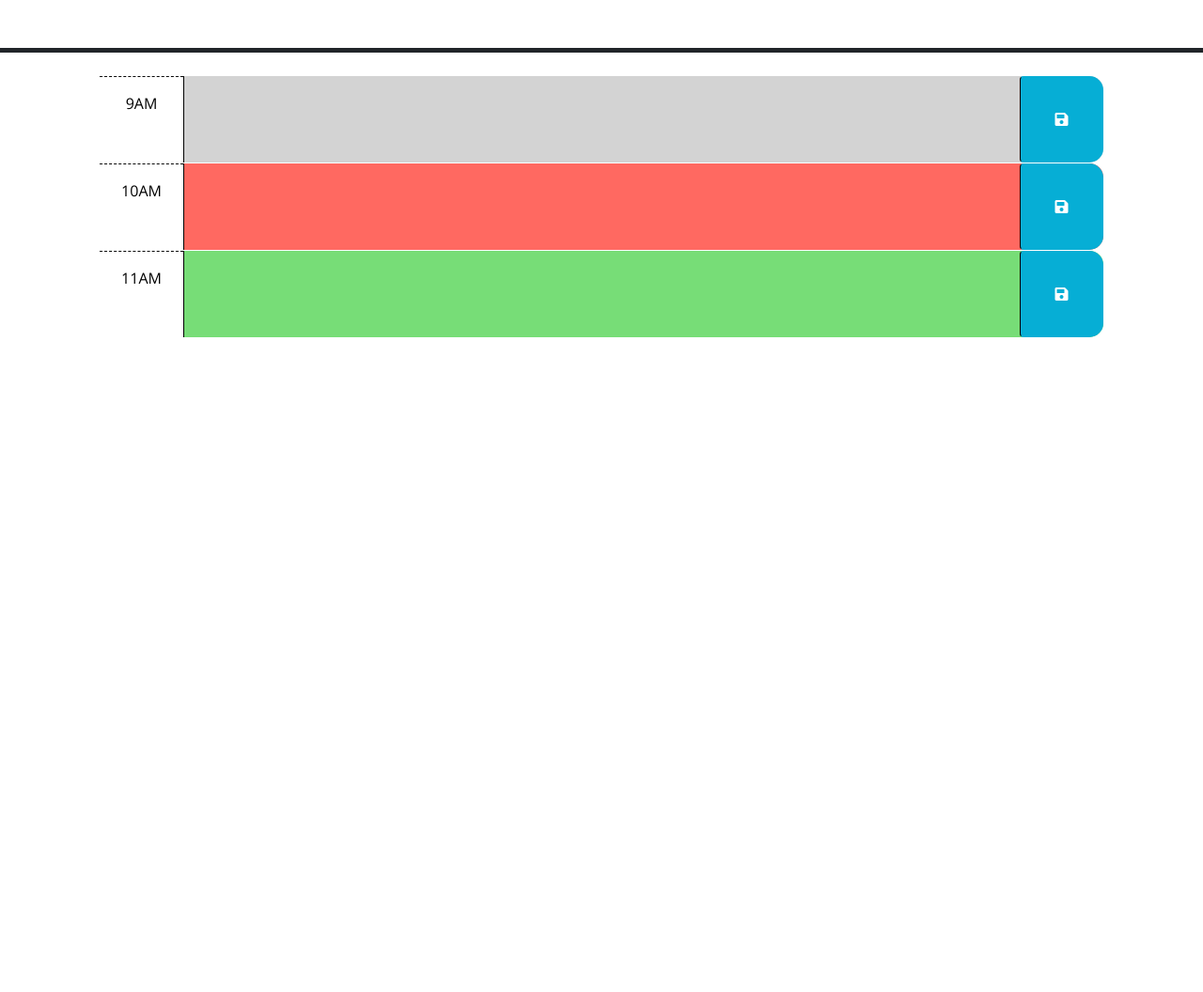
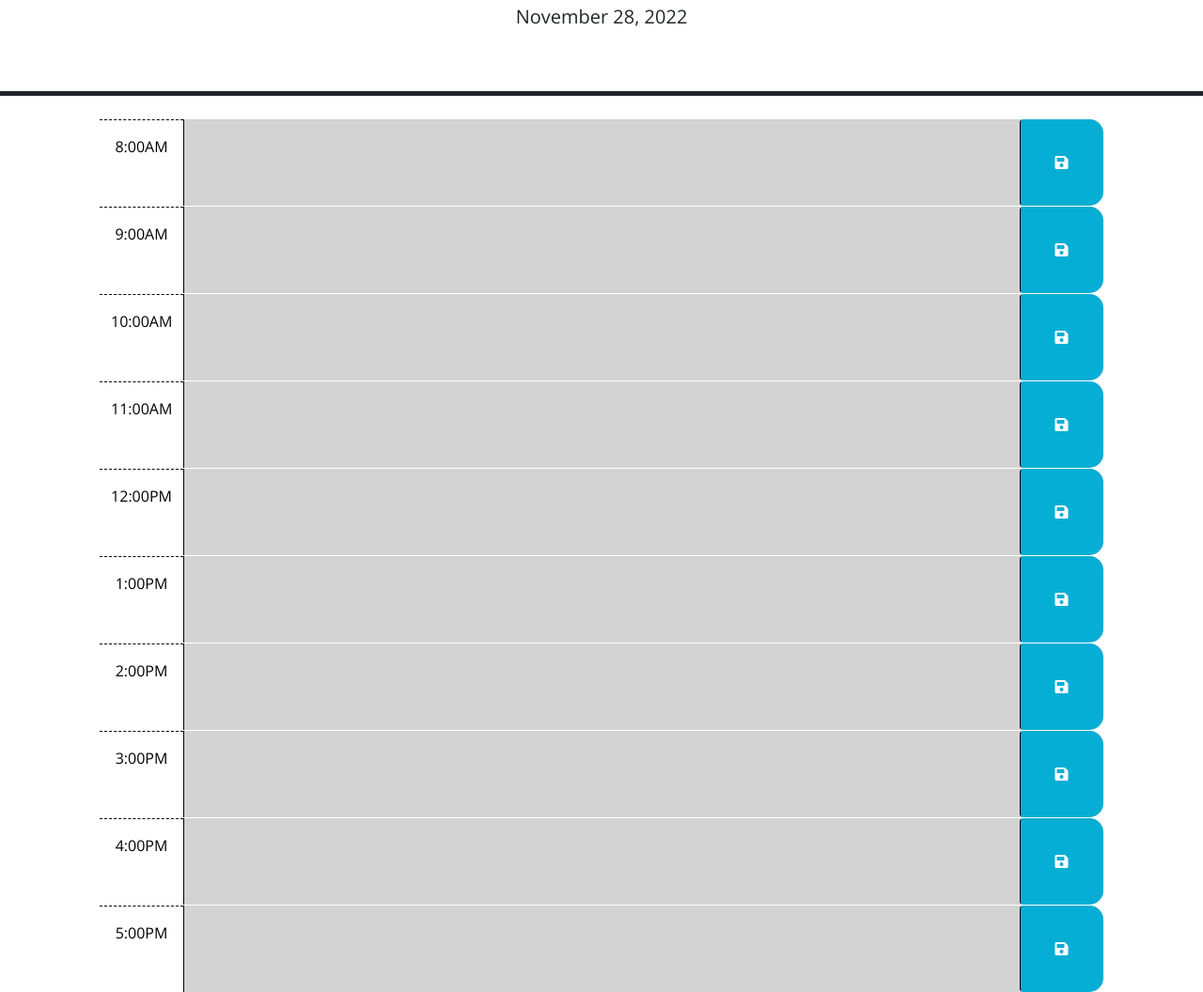
Before and after one commit to bjschoffman/CH5-Work-Day-Scheduler, a plain HTML site: page index.html in a window 1280 px wide. Shown: the part 176-1232 px from the top of the page at 94% size. Before the commit the page ends 800 px from the top, so only its background shows below. Drawn offline with nearby package versions, Linux system fonts and the light colour scheme.

Commit message:
final code

```diff
--- a/index.html
+++ b/index.html
@@ -28,44 +28,89 @@
       <p class="lead">A simple calendar app for scheduling your work day</p>
       <p id="currentDay" class="lead"></p>
     </header>
+
     <div class="container-lg px-5">
-      <!-- Use class for "past", "present", and "future" to apply styles to the
-        time-block divs accordingly. The javascript will need to do this by
-        adding/removing these classes on each div by comparing the hour in the
-        id to the current hour. The html provided below is meant to be an example
-        demonstrating how the css provided can be leveraged to create the
-        desired layout and colors. The html below should be removed or updated
-        in the finished product. Remember to delete this comment once the
-        code is implemented.
-        -->
 
-      <!-- Example of a past time block. The "past" class adds a gray background color. -->
-      <div id="hour-9" class="row time-block past">
-        <div class="col-2 col-md-1 hour text-center py-3">9AM</div>
+      <div id="hour-8" class="row time-block">
+        <div class="col-2 col-md-1 hour text-center py-3">8:00AM</div>
         <textarea class="col-8 col-md-10 description" rows="3"> </textarea>
         <button class="btn saveBtn col-2 col-md-1" aria-label="save">
           <i class="fas fa-save" aria-hidden="true"></i>
         </button>
       </div>
 
-      <!-- Example of a a present time block. The "present" class adds a red background color. -->
-      <div id="hour-10" class="row time-block present">
-        <div class="col-2 col-md-1 hour text-center py-3">10AM</div>
+      <div id="hour-9" class="row time-block">
+        <div class="col-2 col-md-1 hour text-center py-3">9:00AM</div>
         <textarea class="col-8 col-md-10 description" rows="3"> </textarea>
         <button class="btn saveBtn col-2 col-md-1" aria-label="save">
           <i class="fas fa-save" aria-hidden="true"></i>
         </button>
       </div>
 
-      <!-- Example of a future time block. The "future" class adds a green background color. -->
-      <div id="hour-11" class="row time-block future">
-        <div class="col-2 col-md-1 hour text-center py-3">11AM</div>
+      <div id="hour-10" class="row time-block">
+        <div class="col-2 col-md-1 hour text-center py-3">10:00AM</div>
         <textarea class="col-8 col-md-10 description" rows="3"> </textarea>
         <button class="btn saveBtn col-2 col-md-1" aria-label="save">
           <i class="fas fa-save" aria-hidden="true"></i>
         </button>
       </div>
 
+      <div id="hour-11" class="row time-block">
+        <div class="col-2 col-md-1 hour text-center py-3">11:00AM</div>
+        <textarea class="col-8 col-md-10 description" rows="3"> </textarea>
+        <button class="btn saveBtn col-2 col-md-1" aria-label="save">
+          <i class="fas fa-save" aria-hidden="true"></i>
+        </button>
+      </div>
+
+      <div id="hour-12" class="row time-block">
+        <div class="col-2 col-md-1 hour text-center py-3">12:00PM</div>
+        <textarea class="col-8 col-md-10 description" rows="3"> </textarea>
+        <button class="btn saveBtn col-2 col-md-1" aria-label="save">
+          <i class="fas fa-save" aria-hidden="true"></i>
+        </button>
+      </div>
+
+      <div id="hour-13" class="row time-block">
+        <div class="col-2 col-md-1 hour text-center py-3">1:00PM</div>
+        <textarea class="col-8 col-md-10 description" rows="3"> </textarea>
+        <button class="btn saveBtn col-2 col-md-1" aria-label="save">
+          <i class="fas fa-save" aria-hidden="true"></i>
+        </button>
+      </div>
+
+      <div id="hour-14" class="row time-block">
+        <div class="col-2 col-md-1 hour text-center py-3">2:00PM</div>
+        <textarea class="col-8 col-md-10 description" rows="3"> </textarea>
+        <button class="btn saveBtn col-2 col-md-1" aria-label="save">
+          <i class="fas fa-save" aria-hidden="true"></i>
+        </button>
+      </div>
+
+      <div id="hour-15" class="row time-block">
+        <div class="col-2 col-md-1 hour text-center py-3">3:00PM</div>
+        <textarea class="col-8 col-md-10 description" rows="3"> </textarea>
+        <button class="btn saveBtn col-2 col-md-1" aria-label="save">
+          <i class="fas fa-save" aria-hidden="true"></i>
+        </button>
+      </div>
+
+      <div id="hour-16" class="row time-block">
+        <div class="col-2 col-md-1 hour text-center py-3">4:00PM</div>
+        <textarea class="col-8 col-md-10 description" rows="3"> </textarea>
+        <button class="btn saveBtn col-2 col-md-1" aria-label="save">
+          <i class="fas fa-save" aria-hidden="true"></i>
+        </button>
+      </div>
+
+      <div id="hour-17" class="row time-block">
+        <div class="col-2 col-md-1 hour text-center py-3">5:00PM</div>
+        <textarea class="col-8 col-md-10 description" rows="3"> </textarea>
+        <button class="btn saveBtn col-2 col-md-1" aria-label="save">
+          <i class="fas fa-save" aria-hidden="true"></i>
+        </button>
+      </div>
+    </div>
     <script src="https://code.jquery.com/jquery-3.4.1.min.js"></script>
     <script
       src="https://cdn.jsdelivr.net/npm/dayjs@1.11.3/dayjs.min.js"
--- a/script.js
+++ b/script.js
@@ -1,23 +1,56 @@
 // Wrap all code that interacts with the DOM in a call to jQuery to ensure that
 // the code isn't run until the browser has finished rendering all the elements
 // in the html.
-$(function () {
-  // TODO: Add a listener for click events on the save button. This code should
-  // use the id in the containing time-block as a key to save the user input in
-  // local storage. HINT: What does `this` reference in the click listener
-  // function? How can DOM traversal be used to get the "hour-x" id of the
-  // time-block containing the button that was clicked? How might the id be
-  // useful when saving the description in local storage?
-  //
-  // TODO: Add code to apply the past, present, or future class to each time
-  // block by comparing the id to the current hour. HINTS: How can the id
-  // attribute of each time-block be used to conditionally add or remove the
-  // past, present, and future classes? How can Day.js be used to get the
-  // current hour in 24-hour time?
-  //
-  // TODO: Add code to get any user input that was saved in localStorage and set
-  // the values of the corresponding textarea elements. HINT: How can the id
-  // attribute of each time-block be used to do this?
-  //
-  // TODO: Add code to display the current date in the header of the page.
+$(document).ready(function () {
+  // A listener for click events on the save button. This code should
+  // use the class in the containing time-block as a key to save the user input in
+  // local storage.
+  $( '.saveBtn').on('click', function () {
+    var hour = $(this).parent().attr('id')
+    var text = $(this).siblings('.description').val();
+
+    localStorage.setItem(hour, text);
+
+  });
+  // Code to apply the past, present, or future class to each time
+  // block by comparing the id to the current hour.
+
+  $('.time-block').each(function () {
+    var timeBlock = $(this).attr('id').split('-')[1];
+    var currentHour = dayjs().hour();
+
+    if (currentHour == timeBlock) {
+      $(this).removeClass('past');
+      $(this).removeClass('future');
+      $(this).addClass('present');
+
+    } else if (currentHour < timeBlock) {
+      $(this).removeClass('past');
+      $(this).removeClass('present');
+      $(this).addClass('future');
+
+    } else if (currentHour > timeBlock) {
+      $(this).removeClass('present');
+      $(this).removeClass('future');
+      $(this).addClass('past');
+    }
+  });
+
+
+  // Code to get any user input that was saved in localStorage and set
+  // the values of the corresponding textarea elements.
+  $('#hour-8 .description').val(localStorage.getItem('hour-8'));
+  $('#hour-9 .description').val(localStorage.getItem('hour-9'));
+  $('#hour-10 .description').val(localStorage.getItem('hour-10'));
+  $('#hour-11 .description').val(localStorage.getItem('hour-11'));
+  $('#hour-12 .description').val(localStorage.getItem('hour-12'));
+  $('#hour-13 .description').val(localStorage.getItem('hour-13'));
+  $('#hour-14 .description').val(localStorage.getItem('hour-14'));
+  $('#hour-15 .description').val(localStorage.getItem('hour-15'));
+  $('#hour-16 .description').val(localStorage.getItem('hour-16'));
+  $('#hour-17 .description').val(localStorage.getItem('hour-17'));
+
+  // Code to display the current date in the header of the page.
+  var today = dayjs();
+  $('#currentDay').text(today.format('MMMM D, YYYY'));
 });
```
